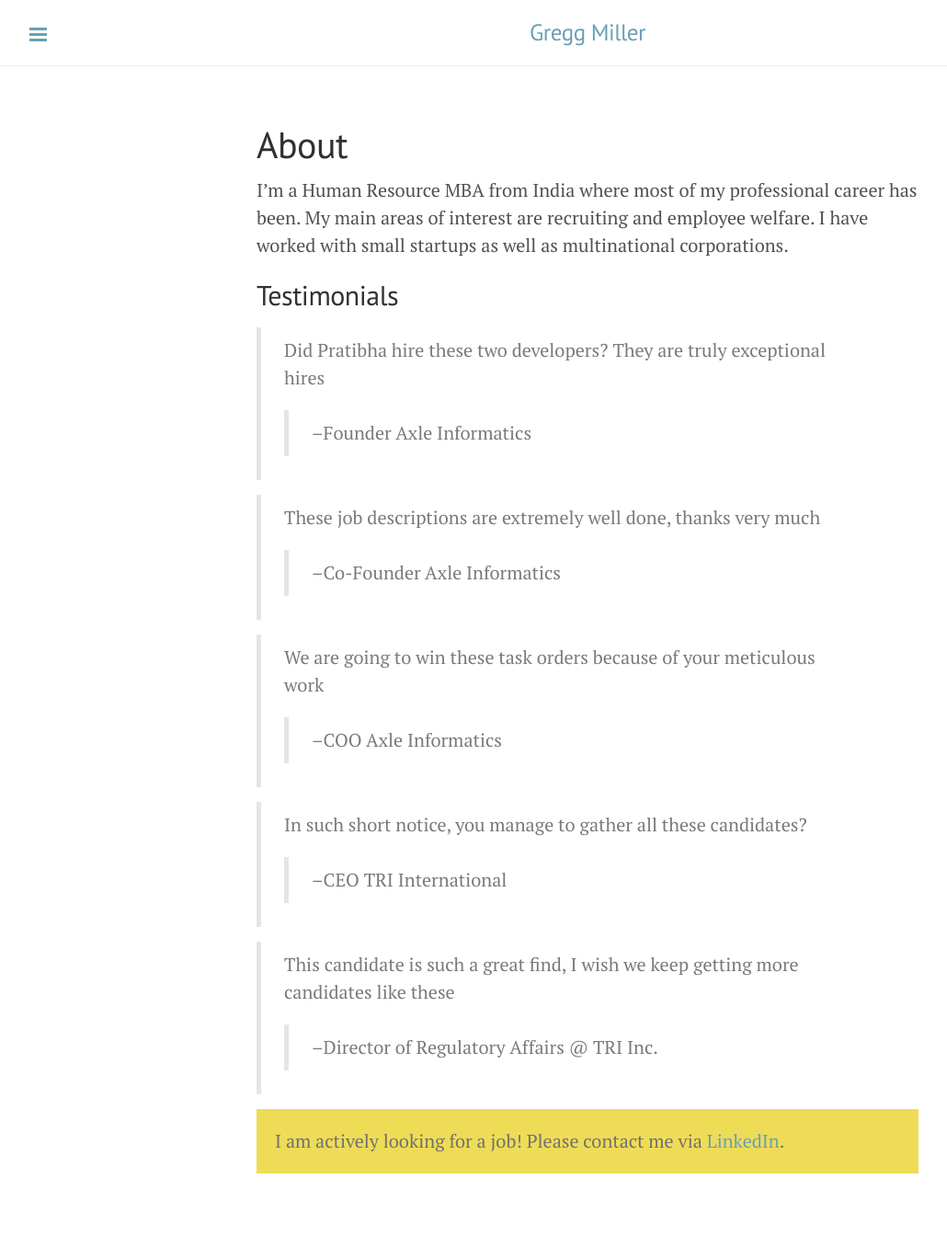
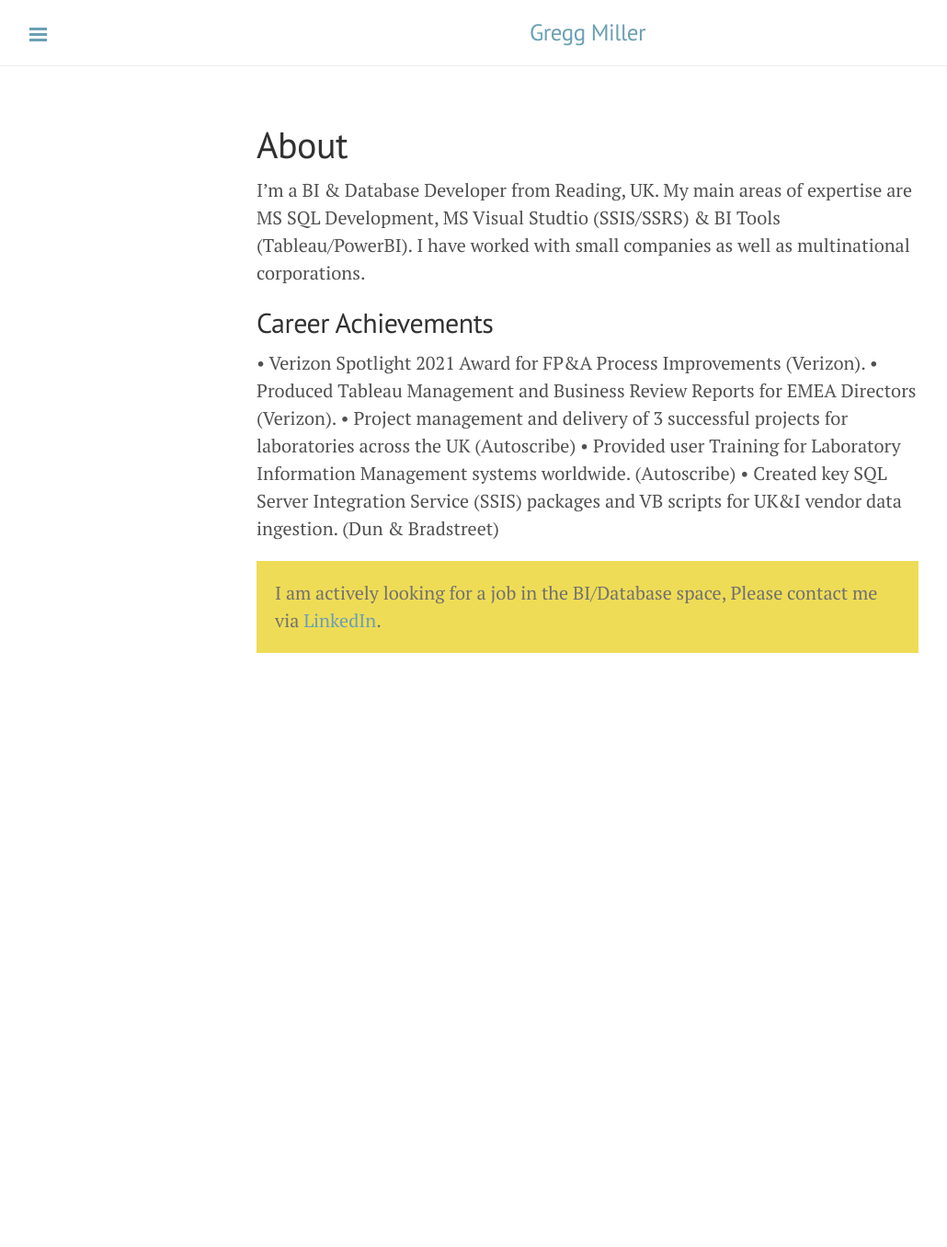
Before and after one commit to gr3ggM/gr3ggM.github.io, a Jekyll site: the page built from about.md, in a window 1280 px wide. Shown: the whole page at 92% size, without its empty margins (1-1031 px from the left). Built offline with Jekyll 4.4.1, drawn with Linux system fonts in a browser that asks for light colours; after the commit the page ends 900 px from its top, so only the background shows below that.

Commit message:
Update about.md

```diff
--- a/about.md
+++ b/about.md
@@ -2,25 +2,15 @@
 layout: page
 title: About
 ---
-I'm a Human Resource MBA from India where most of my professional career has been. My main areas of interest are recruiting and employee welfare. I have worked with small startups as well as multinational corporations.
+I'm a BI & Database Developer from Reading, UK. My main areas of expertise are MS SQL Development, MS Visual Studtio (SSIS/SSRS) & BI Tools (Tableau/PowerBI). I have worked with small companies as well as multinational corporations.
 
-## Testimonials
-
-> Did Pratibha hire these two developers? They are truly exceptional hires
->> --Founder Axle Informatics
-
-> These job descriptions are extremely well done, thanks very much
->> --Co-Founder Axle Informatics
-
-> We are going to win these task orders because of your meticulous work
->> --COO Axle Informatics
-
-> In such short notice, you manage to gather all these candidates?
->> --CEO TRI International
-
-> This candidate is such a great find, I wish we keep getting more candidates like these
->> --Director of Regulatory Affairs @ TRI Inc.
+## Career Achievements
+•	Verizon Spotlight 2021 Award for FP&A Process Improvements (Verizon).
+•	Produced Tableau Management and Business Review Reports for EMEA Directors (Verizon).
+•	Project management and delivery of 3 successful projects for laboratories across the UK (Autoscribe)
+•	Provided user Training for Laboratory Information Management systems worldwide. (Autoscribe)
+•	Created key SQL Server Integration Service (SSIS) packages and VB scripts for UK&I vendor data ingestion. (Dun & Bradstreet)
 
 <p class="available">
-  I am actively looking for a job! Please contact me via <a href="https://www.linkedin.com/in/pratibhadutta">LinkedIn</a>.
+  I am actively looking for a job in the BI/Database space, Please contact me via <a href="https://www.linkedin.com/in/gr3ggmiller/">LinkedIn</a>.
 </p>
```
